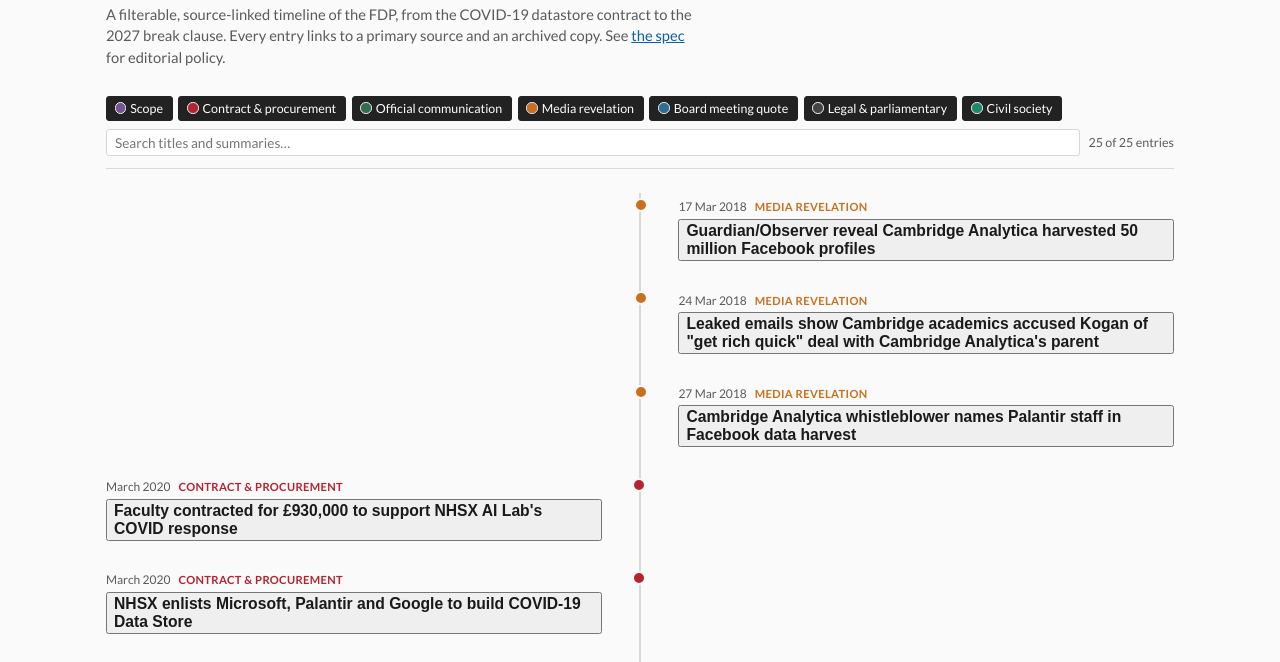
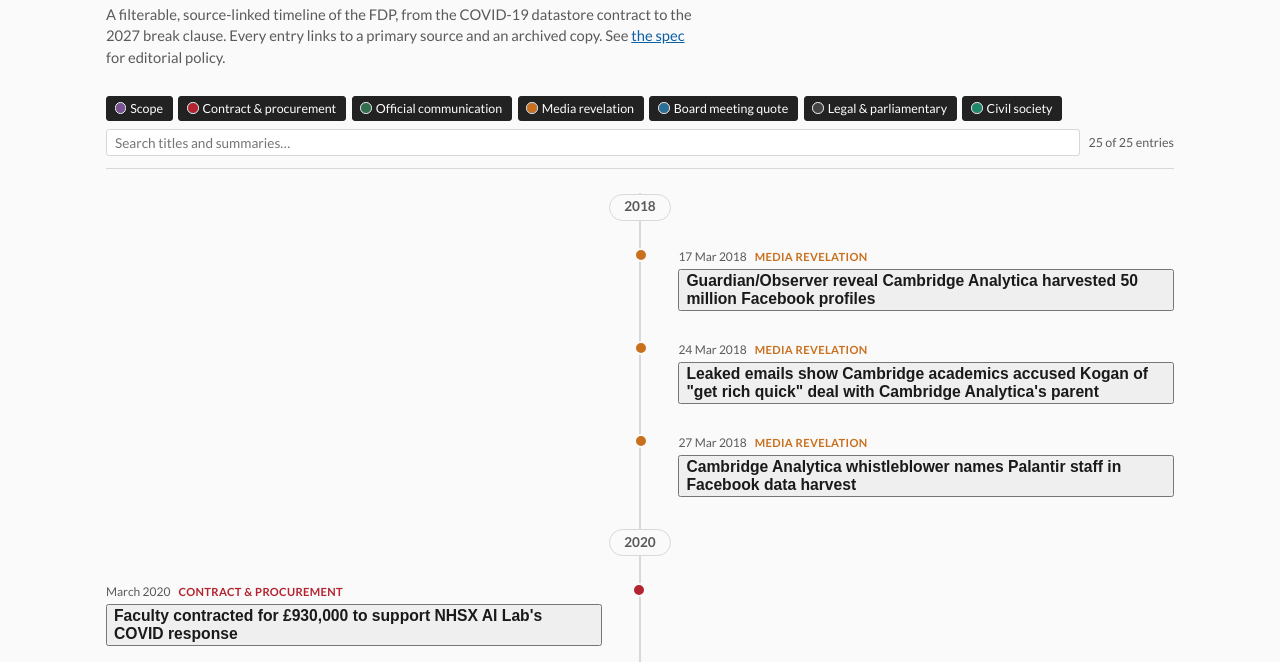
Before and after one commit to pacharanero/nhse, a plain HTML site: page index.html in a window 1280 px wide. Shown: the part 59-721 px from the top of the page. Drawn offline with Linux system fonts and the light colour scheme.

Commit message:
feat(site): add year markers to the centre rail

```diff
--- a/css/style.css
+++ b/css/style.css
@@ -166,6 +166,26 @@
 .timeline-item.side-left::before { right: -6px; }
 .timeline-item.side-right::before { left: -6px; }
 
+.timeline-year {
+  position: relative;
+  width: 100%;
+  text-align: center;
+  margin: 0.4rem 0 1.4rem;
+}
+
+.timeline-year .label {
+  position: relative;
+  z-index: 1;
+  display: inline-block;
+  background: var(--bg);
+  border: 1px solid var(--border);
+  border-radius: 999px;
+  padding: 0.15rem 0.9rem;
+  font-weight: 700;
+  font-size: 0.85rem;
+  color: var(--muted);
+}
+
 .entry-date {
   font-size: 0.75rem;
   color: var(--muted);
--- a/js/app.js
+++ b/js/app.js
@@ -85,7 +85,17 @@
       (e) => activeCategories.has(e.category) && matchesSearch(e, q)
     );
     timelineEl.innerHTML = "";
+    let lastYear = null;
     visible.forEach((entry) => {
+      const year = entry.date.slice(0, 4);
+      if (year !== lastYear) {
+        const marker = document.createElement("li");
+        marker.className = "timeline-year";
+        marker.innerHTML = `<span class="label">${year}</span>`;
+        timelineEl.appendChild(marker);
+        lastYear = year;
+      }
+
       const side = CATEGORY_SIDE[entry.category] || "left";
       const li = document.createElement("li");
       li.className = `timeline-item side-${side}`;
```
